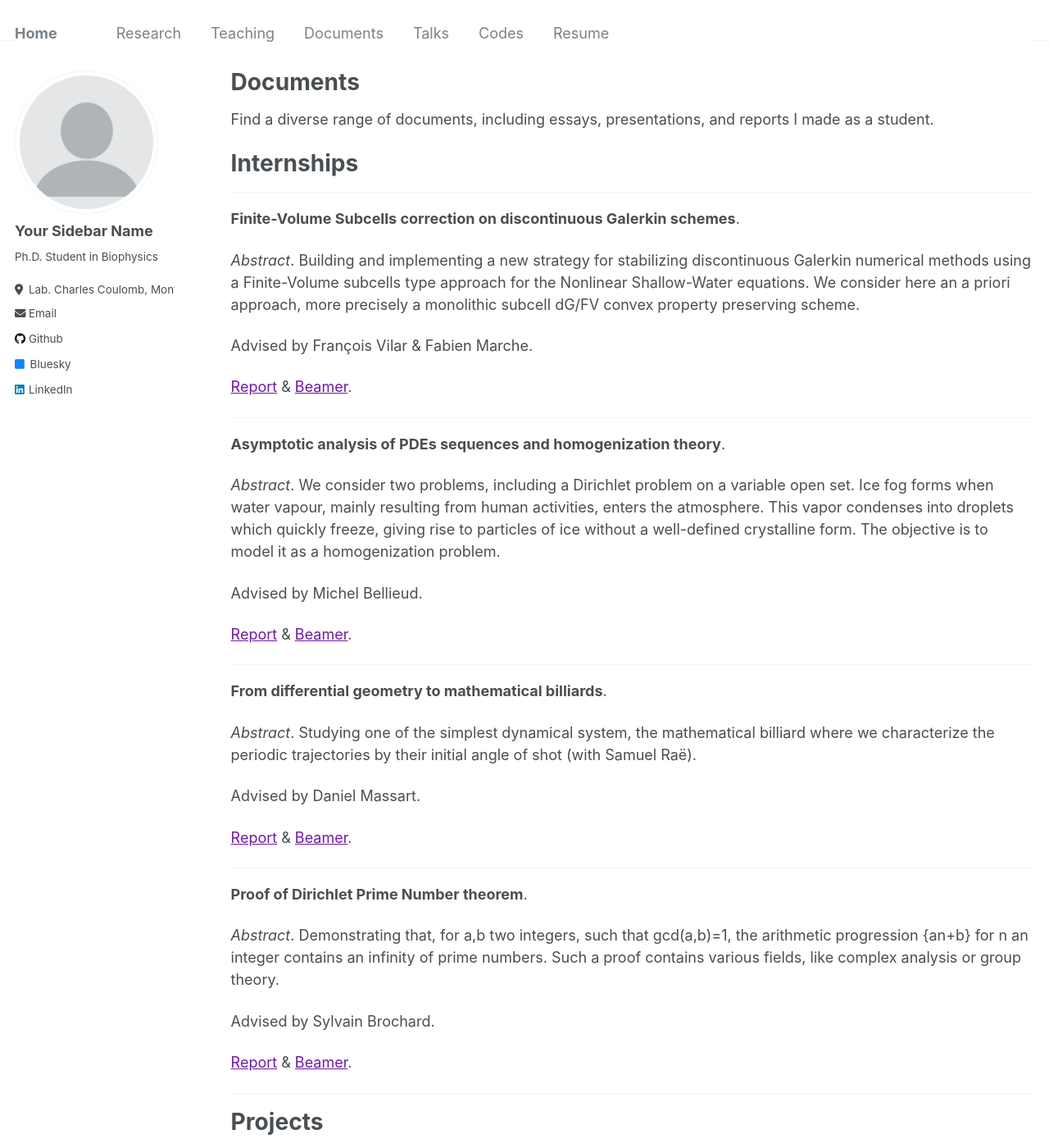
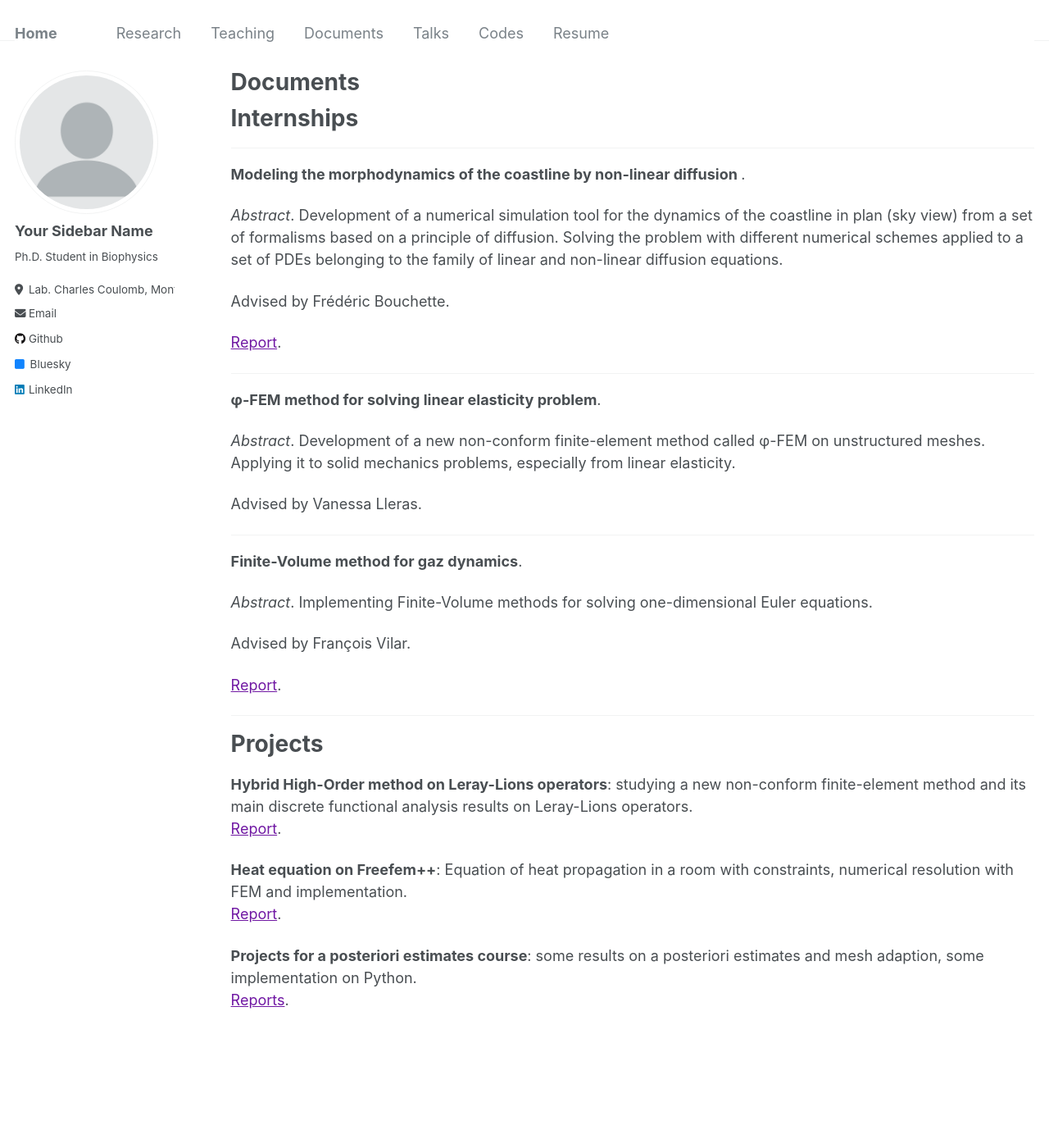
Before and after one commit to camillecelaries/camillecelaries.github.io, a Jekyll site: the page built from _pages/documents.md, in a window 1280 px wide and 1400 px high. Shown: the whole window at 82% size. Built offline with Jekyll 4.4.1, drawn with Linux system fonts in a browser that asks for light colours; some of the changed text lies outside the part shown.

Commit message:
Update documents.md

```diff
--- a/_pages/documents.md
+++ b/_pages/documents.md
@@ -9,66 +9,45 @@ redirect_from:
 
 {% include base_path %}
 
-Find a diverse range of documents, including essays, presentations, and reports I made as a student.
-
 Internships
 ======
 
 ***
-<b> Finite-Volume Subcells correction on discontinuous Galerkin schemes</b>.
+<b> Modeling the morphodynamics of the coastline by non-linear diffusion </b>.
 
-<i>Abstract</i>. Building and implementing a new strategy for stabilizing discontinuous Galerkin numerical methods using a Finite-Volume subcells type approach for the Nonlinear Shallow-Water equations. We consider here an a priori approach, more precisely a monolithic subcell dG/FV convex property preserving scheme.
+<i>Abstract</i>. Development of a numerical simulation tool for the dynamics of the coastline in plan (sky view) from a set of formalisms based on a principle of diffusion. Solving the problem with different numerical schemes applied to a set of PDEs belonging to the family of linear and non-linear diffusion equations.
 
-Advised by François Vilar & Fabien Marche.
+Advised by Frédéric Bouchette.
 
-[Report]({{ site.url }}/files/projects/DG-FV4SW.pdf) & [Beamer]({{ site.url }}/files/projects/Soutenance DG-FV4SW.pdf).
+[Report]({{ site.url }}/files/Rapport stage M2.pdf).
 
 ***
 
-<b> Asymptotic analysis of PDEs sequences and homogenization theory</b>.
+<b> φ-FEM method for solving linear elasticity problem</b>.
 
-<i>Abstract</i>. We consider two problems, including a Dirichlet problem on a variable open set. Ice fog forms when water vapour, mainly resulting from human activities, enters the atmosphere. This vapor condenses into droplets which quickly freeze, giving rise to particles of ice without a well-defined crystalline form. The objective is to model it as a homogenization problem.
+<i>Abstract</i>. Development of a new non-conform finite-element method called φ-FEM on unstructured meshes. Applying it to solid mechanics problems, especially from linear elasticity.
 
-Advised by Michel Bellieud.
-
-[Report]({{ site.url }}/files/projects/Homogeneisation.pdf) & [Beamer]({{ site.url }}/files/projects/Soutenance homogeneisation.pdf).
+Advised by Vanessa Lleras.
 
 ***
 
-<b> From differential geometry to mathematical billiards</b>.
+<b> Finite-Volume method for gaz dynamics</b>.
 
-<i>Abstract</i>. Studying one of the simplest dynamical system, the mathematical billiard where we characterize the periodic trajectories by their initial angle of shot (with Samuel Raë).
+<i>Abstract</i>. Implementing Finite-Volume methods for solving one-dimensional Euler equations.
 
-Advised by Daniel Massart.
+Advised by François Vilar.
 
-[Report]({{ site.url }}/files/projects/Billards.pdf) & [Beamer]({{ site.url }}/files/projects/Soutenance billards.pdf).
+[Report]({{ site.url }}/files/Rapport stage M1.pdf).
 
 ***
 
-<b> Proof of Dirichlet Prime Number theorem</b>.
-
-<i>Abstract</i>. Demonstrating that, for a,b two integers, such that gcd(a,b)=1, the arithmetic progression {an+b} for n an integer contains an infinity of prime numbers. Such a proof contains various fields, like complex analysis or group theory.
-
-Advised by Sylvain Brochard.
-
-[Report]({{ site.url }}/files/projects/Progression arithmetique.pdf) & [Beamer]({{ site.url }}/files/projects/Soutenance progression arithmetique.pdf).
-
-***
 
 Projects
 ======
 
 <b>Hybrid High-Order method on Leray-Lions operators</b>: studying a new non-conform finite-element method and its main discrete functional analysis results on Leray-Lions operators.<br>
-[Report]({{ site.url }}/files/projects/HHO pour Leray-Lions.pdf).
+[Report]({{ site.url }}/files/projects/HHO.pdf).
 
-<b>Müller's SPH C++ implementation for fluid dynamics</b>: building and implementing Smooth Particle Hydrodynamics method for a C++ simulation.<br>[Report]({{ site.url }}/files/projects/RapportSPH.pdf).
+<b>Heat equation on Freefem++</b>: Equation of heat propagation in a room with constraints, numerical resolution with FEM and implementation.<br>[Report]({{ site.url }}/files/Rapport projet Freefem.pdf).
 
-<b>Some results about measure theory</b>: proving measure theory results, including differentiation of Radon measures, Besicovitch & Vitali covering theorems, Tietze & Lusin’s theorems.<br>[Notes](https://drive.google.com/drive/folders/13TeVJGtoIO5Xk9MxeGtBkZnzkxi8J9TG?usp=sharing).
-
-<b>Projects for a posteriori estimates course</b>: some results on a posteriori estimates and mesh adaption, some implementation on Fortran, Python and C++.<br>[Reports](https://drive.google.com/drive/folders/1z1DtewZAjelfo_tHnjh6TZzA_A_a4aCj?usp=sharing).
-
-<b>Reports for analysis courses</b>: some results on Hölderian functions and distribution theory.<br> [Reports](https://drive.google.com/drive/folders/1pF1-KXYOm8rfycXRVeirWSbSoufYTr0s?usp=sharing).
-
-<b>Reports for algebra courses</b>: results on cube automorphism and euclidian ring, diophantine equations.<br> [Reports](https://drive.google.com/drive/folders/12k5KvgNMU8iEU9qYQoFYRyaJ8ebhsgBu?usp=sharing).
-
-<b>Projects for machine learning and optimization course</b>: database analysis and programming regression methods for machine learning on Python.<br>[Reports](https://drive.google.com/drive/folders/1eqYNW_TL_0TBVxVPYGF3PJ686cYDTE3d?usp=sharing).
+<b>Projects for a posteriori estimates course</b>: some results on a posteriori estimates and mesh adaption, some implementation on Python.<br>[Reports](https://drive.google.com/).
```
